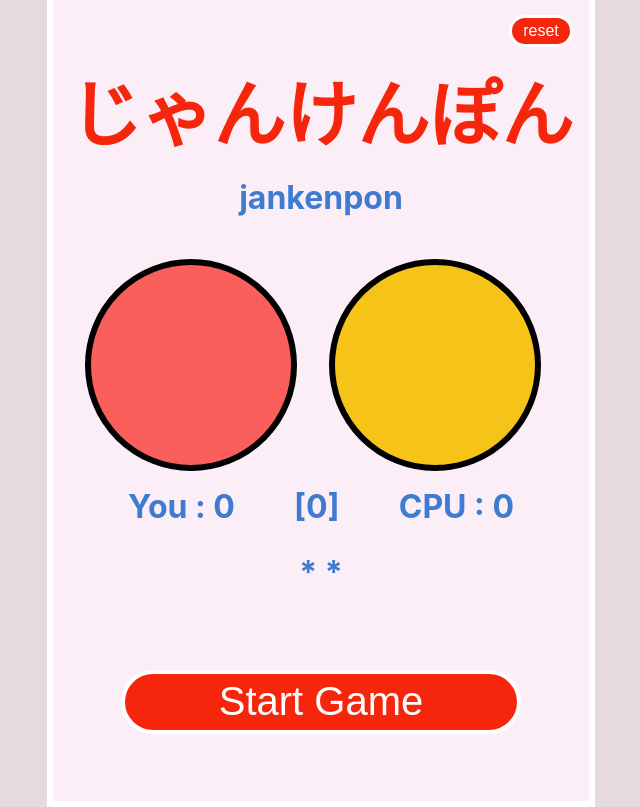
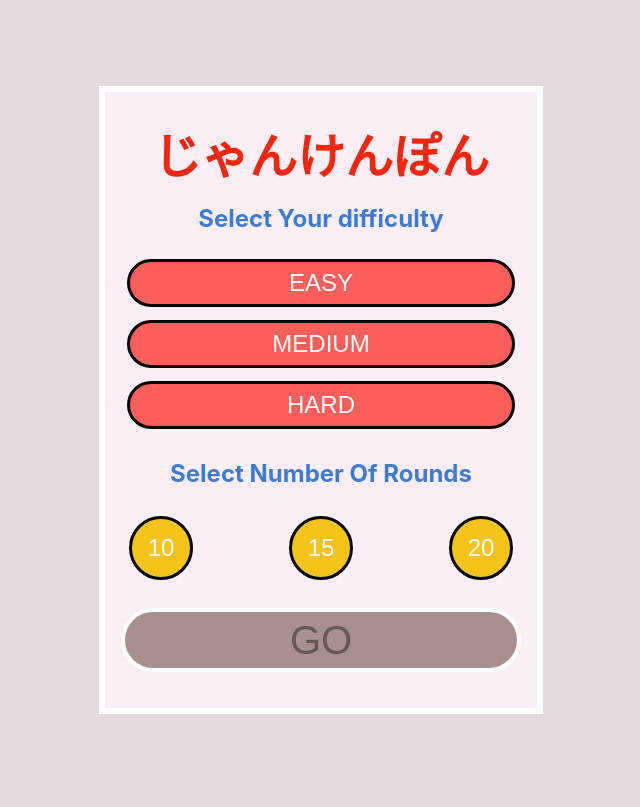
Before and after one commit to TommStark/Jankenpon-React-, a React (Create React App) app: page / in a window 1280 px wide. Shown: the whole page, without its empty margins (319-959 px from the left). Built offline with nearby package versions, Linux system fonts and the light colour scheme.

Commit message:
improve btn feedback finish menu

```diff
--- a/src/App.css
+++ b/src/App.css
@@ -33,7 +33,6 @@ button:focus {
   font-size: 2.5em;
   background-color: #F5260C;
   color:white;
-  animation: opening .9s;
 }
 
 .randomButton:hover{
@@ -161,6 +160,25 @@ p{
     transform: scale(1) scaleX(-1);
   }
 }
+@keyframes btnClicked {
+  from {
+    transform: scale(1);
+  }
+  50%{
+    transform: scale(.9);
+  }
+  to {
+    transform: scale(1);
+  }
+}
+
+.clicked:focus{
+  animation: btnClicked .3s;
+}
+
+.clicked-btn{
+  background-color:blue
+}
 
 .opening-animation{
   animation: opening 1s;
@@ -233,7 +251,6 @@ p{
     width: 15rem;
     height: 3.5rem;
     border: 4px solid white;
-    margin: .5rem auto;
     cursor:pointer;
     font-size: 1.8em;
     cursor:pointer;
--- a/src/App.js
+++ b/src/App.js
@@ -16,14 +16,14 @@ const NameCount = ({ user, count }) => {
   )
 }
 
-const PlayerButton = ({ color, symbol, onselect, disabled }) => {
+const PlayerButton = ({ color, symbol, onselect, disabled, clicked }) => {
   const style = {
     backgroundImage: `url(../img/${symbol}.png)`,
     backgroundSize: 'cover',
-    backgroundColor: color,
+    backgroundColor: clicked ? 'rgb(167, 143, 139)' : color,
   }
   return (
-    <button className='select-btn' style={style} onClick={onselect} disabled={disabled} ></button>
+    <button className='select-btn clicked' style={style} onClick={onselect} disabled={disabled} ></button>
   )
 }
 
@@ -34,7 +34,10 @@ class App extends Component {
     super(props)
     this.myinterval = null;
     this.symbols = ['rock', 'paper', 'scissors'];
+    this.difficulty = ['EASY', 'MEDIUM', 'HARD'];
     this.colors = ['#16B8F8', '#039739', '#F15CB6'];
+    this.speedy = [170, 110, 70];
+    this.rounds = [10, 15, 20];
     this.state = {
       disabled: false,
       disabledSelectors: true,
@@ -46,11 +49,17 @@ class App extends Component {
       yellowWin: 0,
       win: null,
       selectWinner: false,
+      selectMenu: true,
+      speed: null,
+      rounds: null,
+      clicked: false,
+      colorclicked: false,
     }
     this.onReset = this.onReset.bind(this);
     this.startGame = this.startGame.bind(this);
     this.SelectSymbol = this.SelectSymbol.bind(this);
     this.decideWinner = this.decideWinner.bind(this);
+    this.leaveMenu = this.leaveMenu.bind(this)
   }
 
   decideWinner = () => {
@@ -85,31 +94,6 @@ class App extends Component {
     }
   }
 
-  // runGame(symbol) {
-  //   this.setState((prevState, props) => ({
-  //     disabled: true,
-  //     playerRed: symbol,
-  //     round: prevState.round + 1,
-  //     win: null,
-  //   }))
-  //   let counter = 0;
-  //   let myinterval = setInterval(() => {
-  //     counter++
-  //     this.setState({
-  //       // playerRed: this.symbols[Math.floor(Math.random() * this.symbols.length)],
-  //       playerYellow: this.symbols[Math.floor(Math.random() * this.symbols.length)],
-  //       winner: " "
-  //     })
-  //     if (counter > 25) {
-  //       clearInterval(myinterval)
-  //       this.setState({
-  //         winner: this.decideWinner(),
-  //         disabled: false,
-  //       });
-  //     }
-  //   }, 100)
-  // }
-
   componentDidUpdate(prevState) {
     if (this.state.selectWinner !== prevState.selectWinner) {
       if (this.state.selectWinner) {
@@ -119,15 +103,38 @@ class App extends Component {
         })
       }
     }
+    if (this.state.round !== prevState.round) {
+      if (this.state.round === this.state.rounds && this.state.disabledSelectors) {
+        const winner = () => {
+          if (this.state.redWin > this.state.yellowWin) {
+            return ' You Win'
+          } else if (this.state.redWin < this.state.yellowWin) {
+            return ' CPU Win'
+          } else {
+            return 'TABLAS'
+          }
+        }
+        alert(`${winner()}`)
+        this.onReset();
+      }
+    }
   }
 
   SelectSymbol(symbol) {
     clearInterval(this.myinterval);
     this.setState((prevState) => ({
       playerRed: symbol,
-      disabled: false,
-      selectWinner: true
+      disabledSelectors: true,
+      selectWinner: true,
+      clicked: true
     }))
+    setTimeout(() => {
+      this.setState(() => ({
+        disabledSelectors: false,
+        clicked: false,
+      }))
+      this.startGame()
+    }, 1800);
   }
 
   startGame() {
@@ -143,7 +150,7 @@ class App extends Component {
         playerYellow: this.symbols[Math.floor(Math.random() * this.symbols.length)],
         winner: " "
       })
-    }, 150)
+    }, this.state.speed)
   }
 
   onReset() {
@@ -158,21 +165,108 @@ class App extends Component {
       yellowWin: 0,
       win: null,
       selectWinner: false,
+      selectMenu: true,
+      speed: null,
+      rounds: null
+    })
+    clearInterval(this.myinterval);
+  }
+
+  leaveMenu() {
+    this.setState({
+      selectMenu: false,
+    })
+    this.startGame()
+  }
+
+  selectDiff(item) {
+    this.setState({
+      speed: item
+    })
+  }
+
+  selectRounds(item) {
+    this.setState({
+      rounds: item
     })
   }
 
   render() {
     const title = "じゃんけんぽん";
     const subtitle = "jankenpon"
+    const menusubI = "Select Your difficulty"
+    const menusubII = "Select Number Of Rounds"
     return (
       <div className='wrapper'>
+        {this.state.selectMenu
+          ?
+          <div className='menu'>
+            <div className='App'>
+              <h1 style={{ color: '#F5260C', fontSize: '3em' }}>{title}</h1>
+              <h2 style={{ fontSize: '1.5em' }}>{menusubI}</h2>
+              <div style={{ display: 'flex', flexDirection: "column" }} >
+                {
+                  this.difficulty.length !== 0 && this.difficulty.map((item, i) => {
+                    return (
+                      <button style={{
+                        backgroundColor: '#FA5F5C',
+                        color: 'white',
+                        border: 'solid .2rem black',
+                        height: '3rem',
+                        margin: '.4rem',
+                        fontSize: '1.5em',
+                        cursor: 'pointer',
+                        borderRadius: '50px',
+                      }}
+                        onClick={() => { this.selectDiff(this.speedy[i]) }}
+                        key={item}
+                        className='clicked'
+                      > {item} </button>
+                    )
+                  })
+                }
+              </div>
+              <h2 style={{ fontSize: '1.5em', marginTop: '1.5rem' }}>{menusubII}</h2>
+              <div style={{ display: 'flex', justifyContent: 'space-between' }}>
+                {
+                  this.rounds.length !== 0 && this.rounds.map((item, i) => {
+                    return (
+                      <button style={{
+                        backgroundColor: '#F6C318',
+                        color: 'white',
+                        border: 'solid .2rem black',
+                        borderRadius: '50%',
+                        height: '4rem',
+                        width: '4rem',
+                        margin: '.5rem',
+                        fontSize: '1.5em',
+                        cursor: 'pointer'
+                      }}
+                        onClick={() => { this.selectRounds(this.rounds[i]) }}
+                        key={item}
+                        className='clicked'
+                      > {item} </button>
+                    )
+                  })
+                }
+              </div>
+              <div style={{ display: 'flex', justifyContent: 'center' }} className={`${this.state.speed && this.state.rounds ? 'winner' : ''}`}>
+                <button
+                  disabled={this.state.speed && this.state.rounds ? false : true}
+                  onClick={this.leaveMenu}
+                  className='randomButton clicked'
+                > GO </button>
+              </div>
+            </div>
+          </div>
+          :
           <div className="App" >
             <div className='reset-btn-div'>
               <button
                 className='reset-btn'
                 onClick={this.onReset}
-              disabled={this.state.disabled}
-            >reset</button>
+                disabled={this.state.disabledSelectors}
+              >Back</button>
             </div>
             <h1 style={{ color: '#F5260C' }}>{title}</h1>
             <h2>{subtitle}</h2>
@@ -185,16 +279,13 @@ class App extends Component {
                 round={this.state.round}
               />
               <PlayerCard
-              key={this.state.round + "#F6C318" }
+                key={this.state.round + "#F6C318"}
                 color="#F6C318"
                 symbol={this.state.playerYellow}
                 win={this.state.win}
                 round={this.state.round}
               />
             </div>
-          {/* <button className='randomButton' onClick={this.runGame} disabled={this.state.disabled}>
-            Rangēmu
-          </button> */}
             <div className='counterbox'>
               <NameCount
                 user={true}
@@ -208,8 +299,7 @@ class App extends Component {
             </div>
             <h2> * {this.state.winner} * </h2>
             <div className='selectorBox'>
-            {
-              this.state.disabledSelectors
+              {/* this.state.disabledSelectors
                   ?
                   <button
                     key={this.state.round}
@@ -217,7 +307,8 @@ class App extends Component {
                     disabled={this.state.disabled}
                     className='randomButton'
                   > Start Game</button>
-                :
+                  : */}
+              {
                 this.symbols.length !== 0 && this.symbols.map((item, i) => {
                   return (
                     <PlayerButton
@@ -226,12 +317,14 @@ class App extends Component {
                       key={item}
                       symbol={item}
                       disabled={this.state.disabledSelectors}
+                      clicked={this.state.clicked}
                     />
                   )
                 })
               }
             </div>
           </div>
+        }
       </div>
     );
   }
```
Also changed, not shown: 1 other file (tests, documents, lock files or other folders). Lines whose indentation alone changed are shown as unchanged.
